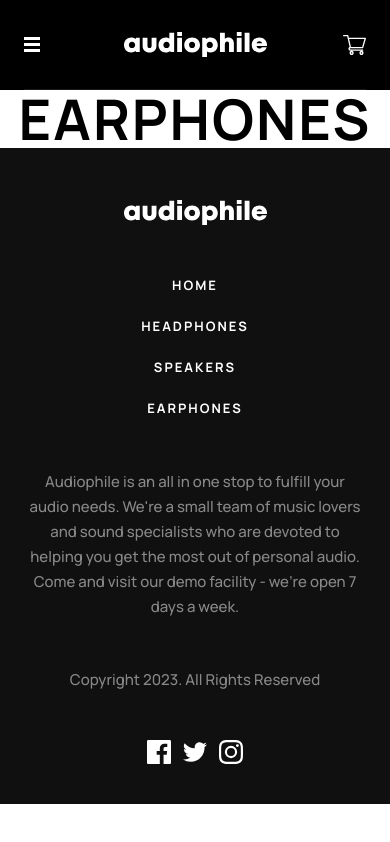
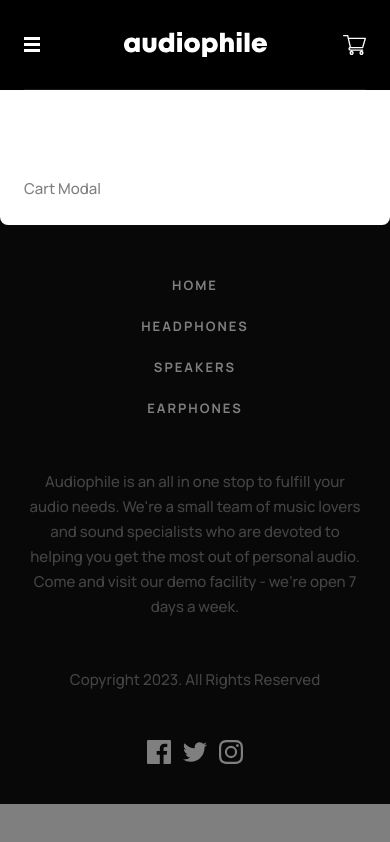
Before and after one commit to scottmotion/audiophile-ecommerce, a React (Vite) app: page /audiophile-ecommerce/earphones in a window 390 px wide. Both pictures are taken after a click on the icon 354 px from the left and 44 px from the top of the page. Built offline with nearby package versions, Linux system fonts and the light colour scheme.

Commit message:
cart modal init

```diff
--- /dev/null
+++ b/src/Components/CartModal.tsx
@@ -0,0 +1,18 @@
+type CartModalProps = {
+  toggleCart: React.MouseEventHandler;
+};
+
+export default function CartModal({ toggleCart }: CartModalProps) {
+  return (
+    <>
+      <div
+        id="cartBackdrop"
+        className="fixed left-1/2 top-1/2 h-screen w-screen -translate-x-1/2 -translate-y-1/2 bg-black opacity-50"
+        onClick={e => toggleCart(e)}
+      ></div>
+      <div className="fixed top-20 z-40 flex max-h-[calc(100vh-8rem)] w-full flex-col justify-start gap-20 overflow-y-auto rounded-b-lg bg-white p-6 pt-24 md:flex-row md:justify-center md:gap-3">
+        <p>Cart Modal</p>
+      </div>
+    </>
+  );
+}
--- a/src/Components/Navbar.tsx
+++ b/src/Components/Navbar.tsx
@@ -1,10 +1,13 @@
+import { useState, useEffect } from "react";
+import { Link, useMatch } from "react-router-dom";
+import { useScrollPosition } from "../hooks/useScrollPosition";
+
 import { ReactComponent as SiteLogo } from "/src/assets/logo.svg";
 import { ReactComponent as CartIcon } from "/src/assets/icons/icon-cart.svg";
 import { ReactComponent as MobileMenuIcon } from "/src/assets/icons/icon-hamburger.svg";
-import { Link, useMatch } from "react-router-dom";
-import { useScrollPosition } from "../hooks/useScrollPosition";
+
 import MobileMenu from "./MobileMenu";
-import { useState, useEffect } from "react";
+import CartModal from "./CartModal";
 
 export default function Navbar() {
   const [showMobileMenu, setShowMobileMenu] = useState(false);
@@ -109,6 +112,9 @@ export default function Navbar() {
       <div className={`${mobileMenuVisibility} z-40 w-full lg:invisible`}>
         <MobileMenu toggleMobileMenu={toggleMobileMenu} />
       </div>
+      <div className={`${cartVisibility} z-40 w-full lg:invisible`}>
+        <CartModal toggleCart={toggleCart} />
+      </div>
     </>
   );
 }
```
